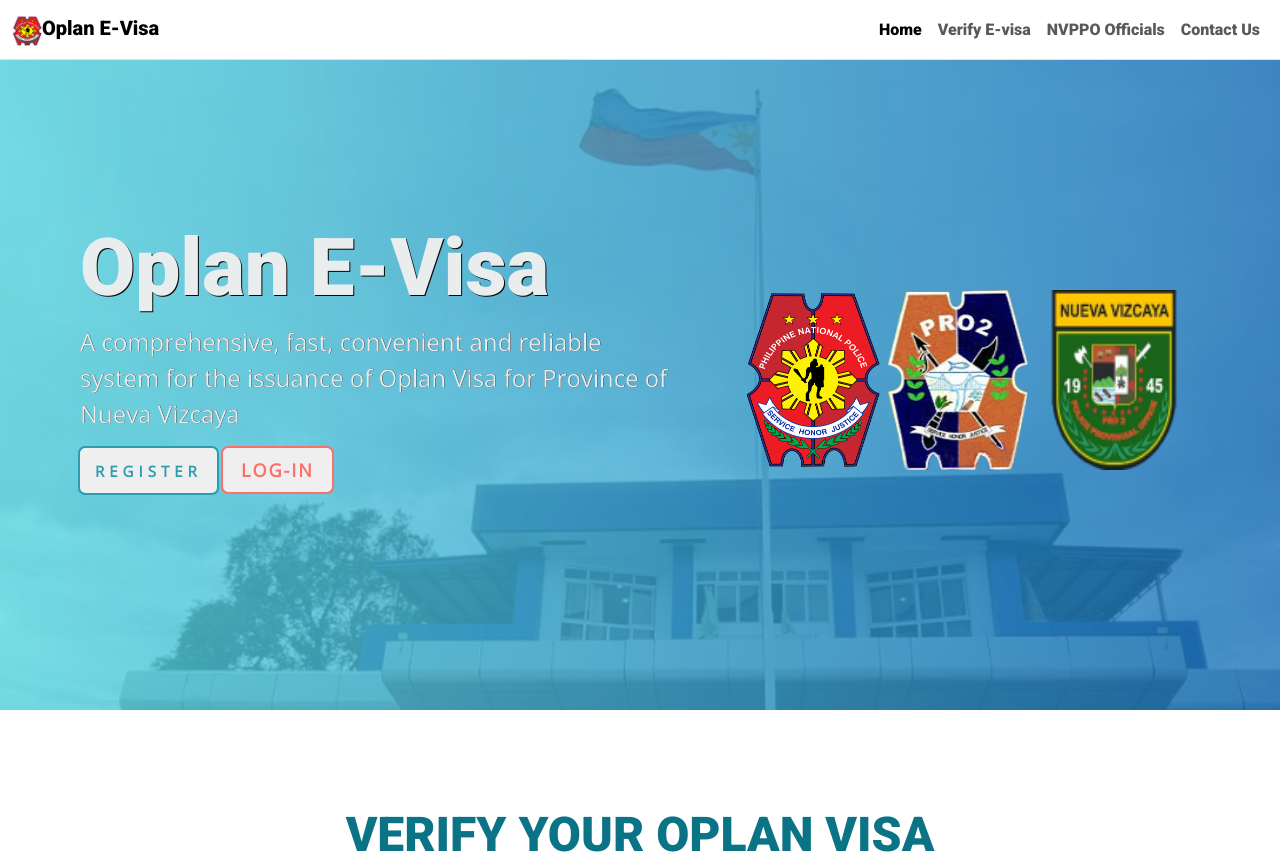
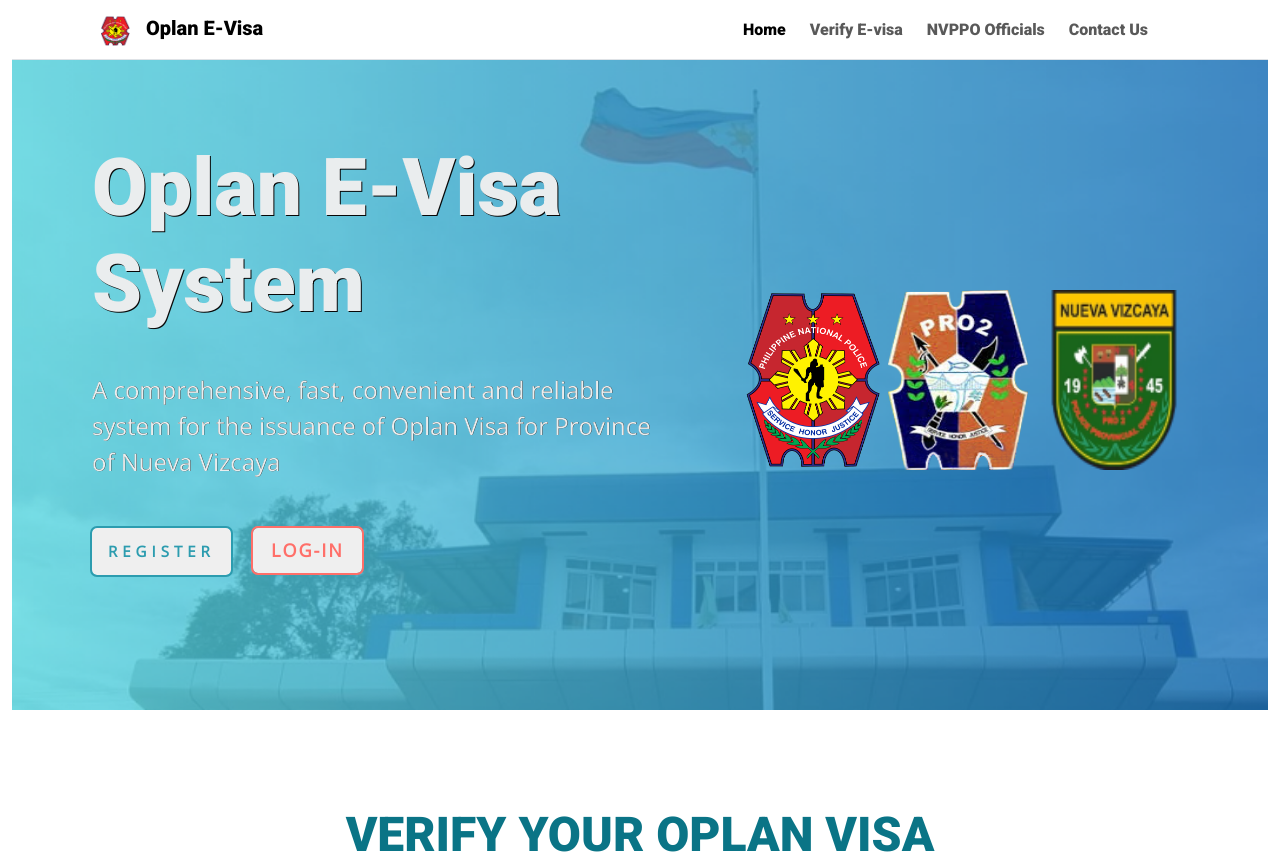
Before and after one commit to YDeveloper09/Oplan-E-visa, a plain HTML site: page index.html in a window 1280 px wide. Shown: the top 867 px of the page. Drawn offline with nearby package versions, Linux system fonts and the light colour scheme.

Commit message:
Fixed basic lay-out design

```diff
--- a/index.html
+++ b/index.html
@@ -3,7 +3,7 @@
 <head>
     <meta charset="UTF-8">
     <meta name="viewport" content="width=device-width, initial-scale=1.0">
-    <title>Oplan E-visa</title>
+    <title>Oplan E-Visa</title>
     <!-- Bootstrap CDN -->
     <link href="https://cdn.jsdelivr.net/npm/bootstrap@5.3.2/dist/css/bootstrap.min.css" rel="stylesheet" integrity="sha384-T3c6CoIi6uLrA9TneNEoa7RxnatzjcDSCmG1MXxSR1GAsXEV/Dwwykc2MPK8M2HN" crossorigin="anonymous">
     <script src="https://cdn.jsdelivr.net/npm/bootstrap@5.3.2/dist/js/bootstrap.bundle.min.js" integrity="sha384-C6RzsynM9kWDrMNeT87bh95OGNyZPhcTNXj1NW7RuBCsyN/o0jlpcV8Qyq46cDfL" crossorigin="anonymous"></script>
@@ -20,6 +20,7 @@
     <link rel="stylesheet" href="https://cdnjs.cloudflare.com/ajax/libs/font-awesome/6.5.1/css/all.min.css">
   </head>
 <body>
+  <div class="container-fluid">
   <section id="E-Visa">
     <!-- Navbar -->
     <nav class="navbar navbar-expand-xl border-bottom bg-body-light">
@@ -50,20 +51,20 @@
   </section>
   <section id="Upper">
       <div class="row">
-        <div class="col-xl-6">
-          <h1 class ="Evisa">Oplan E-Visa</h1>
-          <p>A comprehensive, fast, convenient and reliable system for the issuance of Oplan Visa for Province of Nueva Vizcaya</p>
+          <div class="col-xl-6">
+          <h1 class ="Evisa">Oplan E-Visa System</h1>
+          <p class="ptop">A comprehensive, fast, convenient and reliable system for the issuance of Oplan Visa for Province of Nueva Vizcaya</p>
           <button class="button">Register</button>
           <button class="button2">Log-in</button>
-        </div>
-        <div class="col-xl-6" style="margin-top: 150px;">
+          </div>
+          <div class="col-xl-6" style="margin-top: 150px;">
           <img class="PL" src="/PNP-Logo.png" width="140px" height="180px" alt="PNP-Logo"style="margin-left: 50px;">
           <img class="PP2"src="/Pnp_pro2_seal.png" width="140px" height="180px" alt="Pnp_pro2_seal">
           <img class="NVL"src="/NVPPO Logo.png" width="160px" height="180px" alt="NVPPOLogo">
-        <div>
+          </div>
       </div>
-    </div>
   </section>
+</div>
   <section id="VerifyE-Visa">
     <h2>VERIFY YOUR OPLAN VISA</h2>
     <div class="">
@@ -112,7 +113,6 @@
     </div>
   </div>
   </section>
-  <hr>
   <section id="Contact-Us">
     <div class="row">
       <h2>CONTACT US</h2>
--- a/styles.css
+++ b/styles.css
@@ -1,12 +1,30 @@
+.ptop{
+padding: 2rem 0 2rem 0;
+}
+
 .PL, .PP2, .NVL {
   margin-bottom: 15rem;
 }
 
+/* Navbar */
+.d-inline-block{
+  margin: 0 1rem 0 1rem;
+}
 
 .navbar{
   font-family: 'Roboto', sans-serif;
+  padding-left: 60px;
 }
 
+.navbar-nav{
+  padding-right: 100px;
+}
+
+.nav-item{
+  padding-left: 0.5rem;
+}
+
+/* Navbar */
 hr{
     width: 5%;
     border-width: 10px;
@@ -54,14 +72,14 @@ h3 {
 
 h1{
     font-size: 5rem;
-    padding: 5rem 0 0 0;
     font-family: 'Roboto', sans-serif;
     font-weight: bolder;
     text-shadow: 1px 1px 0 #080808;
 }
 /* btn */
 .button {
-  padding: 0.75em 1em;
+  margin-right: 1rem;
+  padding: 0.75rem 1rem;
   border: none;
   border-radius: 5px;
   font-weight: bold;
```
